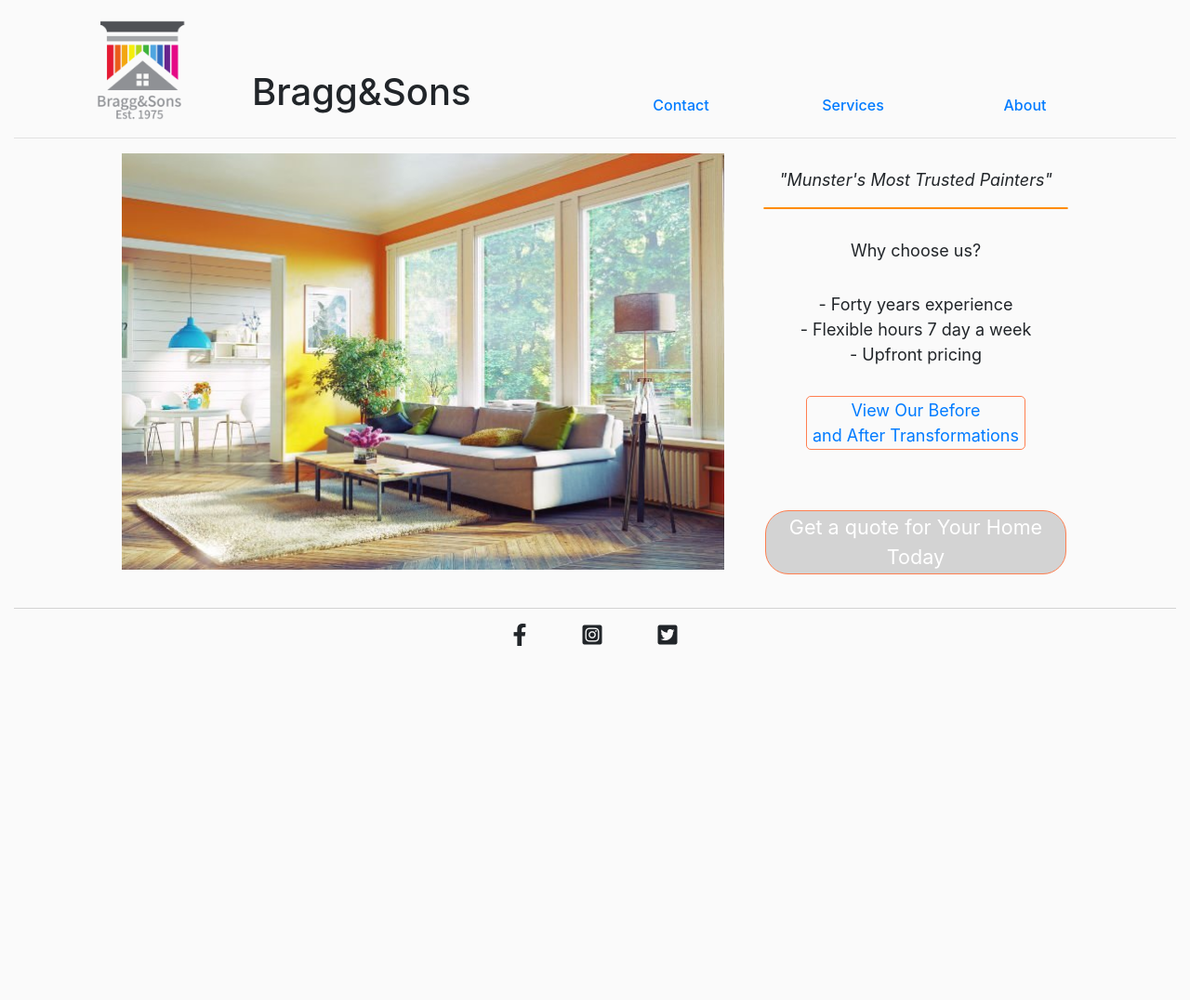
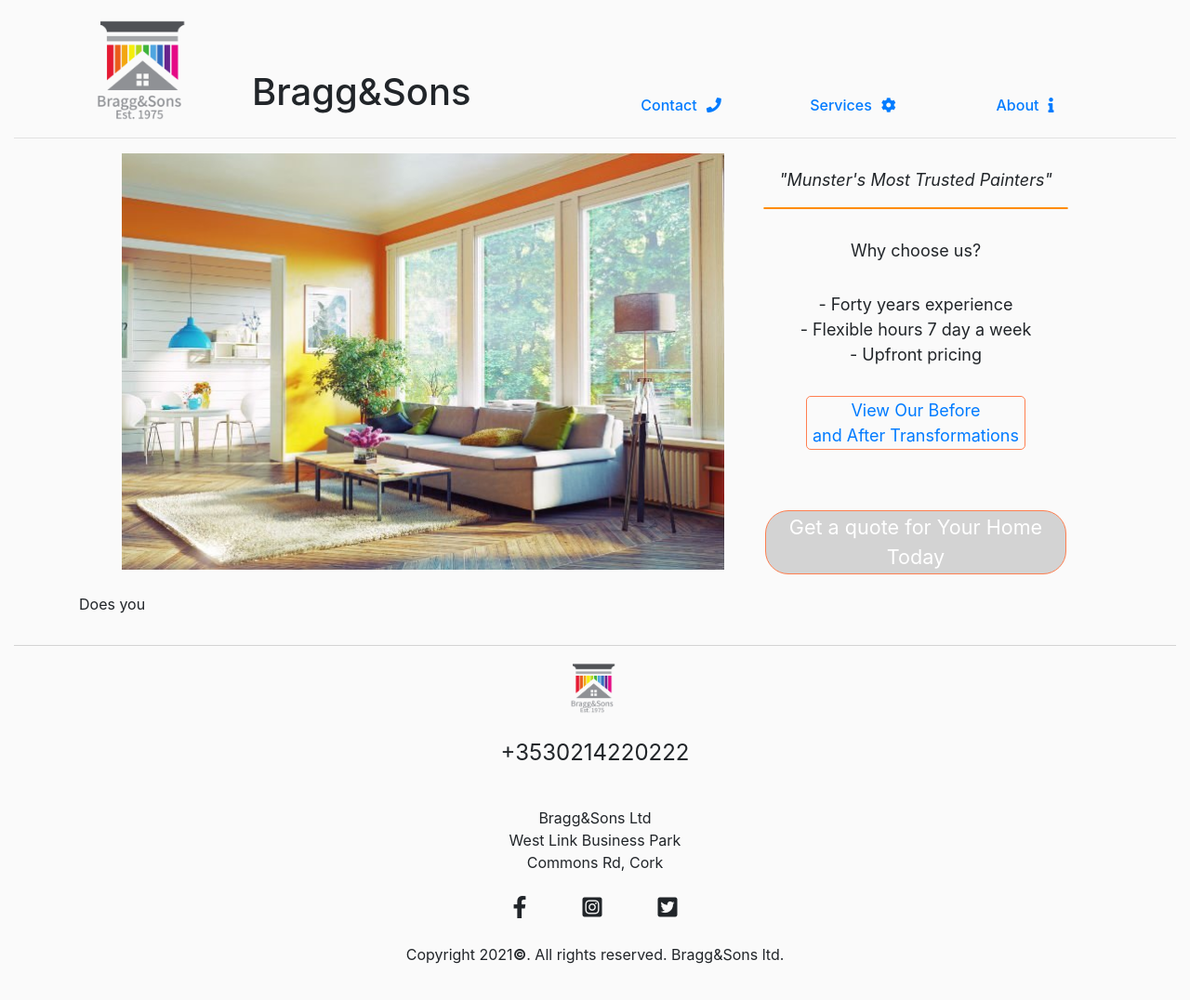
Before and after one commit to KRyan23/Bragg-Sons, a plain HTML site: page index.html in a window 1280 px wide. Shown: the whole page at 93% size. Before the commit the page ends 800 px from the top, so only its background shows below. Drawn offline with nearby package versions, Linux system fonts and the light colour scheme.

Commit message:
Tweaking the footer and adding icons to the navigation

```diff
--- a/assets/css/style.css
+++ b/assets/css/style.css
@@ -90,16 +90,18 @@ opacity: 0.1;
 
 
 /* -------------------------- General Style Rules End-----------------------*/
-/*--------------------------- Mobile Style Rules start -----------------------*/
+/*--------------------------- Header Rules Start -----------------------*/
+.fa-phone, .fa-cog, .fa-info{
+  padding-left: 10px;
+  font-size: 100%;
+}
 
 
 
-
-
-/*--------------------------- Mobile Style Rules end -----------------------*/
+/*--------------------------- Header Rules end -----------------------*/
 /* ---------------------------Foooter Style Rules start -----------------------*/
 .bands-footer {
-  position: relative;
+  position: inherit;
   width: 100%;
   height: 85px;
   background-color: #fafafa;
@@ -128,6 +130,26 @@ opacity: 0.1;
 .fa-twitter-square {
   padding: 0 20px 0 20px;
   font-size: 150%;
+}
+
+.bands-sub-footer {
+  max-width: 300px;
+}
+
+img.company-logo-footer {
+  max-width: 60px;
+  margin-left: -10px;
+
+}
+
+#contact-footer {
+  font-size: 24px;
+
+  font-weight: 400;
+  text-align: center;
+  float:center;
+  min-width: 300px;
+
 }
 /* ---------------------------Foooter Style Rules End -----------------------*/
 /* -------------------------- Colour Style Rules start -----------------------*/
@@ -247,7 +269,10 @@ div.r1c3,div.r1c4, div.r1c5 {
 
 @media only screen and (min-width: 768px) and (max-width: 991px) {
 
-  img.company-logo {width: 90px;}
+  img.company-logo {
+    width: 90px;
+  }
+
   #bandsheading {
     font-size: 33px;
     text-align: center;
--- a/index.html
+++ b/index.html
@@ -26,17 +26,17 @@
         </div>
 
         <div class="col-md-2 bands-col r1c3 align-self-end">
-          <h6 id="contact"><a href="contact.html">Contact</a></h6>
+          <h6 id="contact"><a href="contact.html">Contact<i class="fas fa-phone"></i></a></h6>
 
         </div>
 
         <div class="col-md-2 bands-col r1c4 align-self-end">
-          <h6 id="services"><a href="services.html">Services</a></h6>
+          <h6 id="services"><a href="services.html">Services<i class="fas fa-cog"></i></a></h6>
 
         </div>
 
         <div class="col-md-2 col-sm-1 bands-col r1c5 align-self-end">
-          <h6 id="about"><a href="about.html">About</a></h6>
+          <h6 id="about"><a href="about.html">About<i class="fas fa-info"></i></a></h6>
         </div>
       </div>
     </div>
@@ -46,13 +46,7 @@
 
     </header>
 
-<!--
-Quick Quote (This will be on the main page also)
-Contact
-Before&After (This will be nearly centre in the page)
-About
-Services
--->
+
 
 <div class="container main-container">
   <div class="row main-row justify-content-around no-gutters">
@@ -80,12 +74,45 @@ and After Transformations</a></button>
 </div>
 </div>
 </div>
+<!-- Below the Quote button -->
+<div class="container footer-container">
+  <div class="row footer-row justify-content-end no-gutters">
+
+    <div class="col-md-12 r3c1 align-self-between">
+<p>Does you</p>
+
+</div>
+    </div>
+        </div>
+
+
+
+
+
+
+<!-- Contact Information -->
   <footer>
   <div class="bands-footer">
     <hr class="hr-footer">
+
+
+    <div class="container footer-container">
+      <div class="row footer-row justify-content-end no-gutters">
+
+        <div class="col-md-12 r3c1 align-self-between">
+            <a href="index.html"><img src="/assets/images/logo.s.png" alt="Company Logo Footer" class="company-logo-footer"></a>
+      <br><br><p id="contact-footer">+3530214220222</p><br>
+      Bragg&Sons Ltd<br>West Link Business Park<br>Commons Rd, Cork
+        </div>
+            </div>
+                </div>
+
+    <!-- Social Media -->
+    <br>
 <i class="fab fa-facebook-f" id="foot-face"></i><i class="fab fa-instagram-square" id="foot-instagram"></i><i class="fab fa-twitter-square" id="foot-twitter"></i>
+<br><br>
 
-  </div>
+<p>Copyright 2021<strong>&#169;</strong>. All rights reserved. Bragg&Sons ltd.</p><br>
 </footer>
 </body>
 </html>
```
Also changed, not shown: contact.html (+10 -0 lines), 1 other file.
